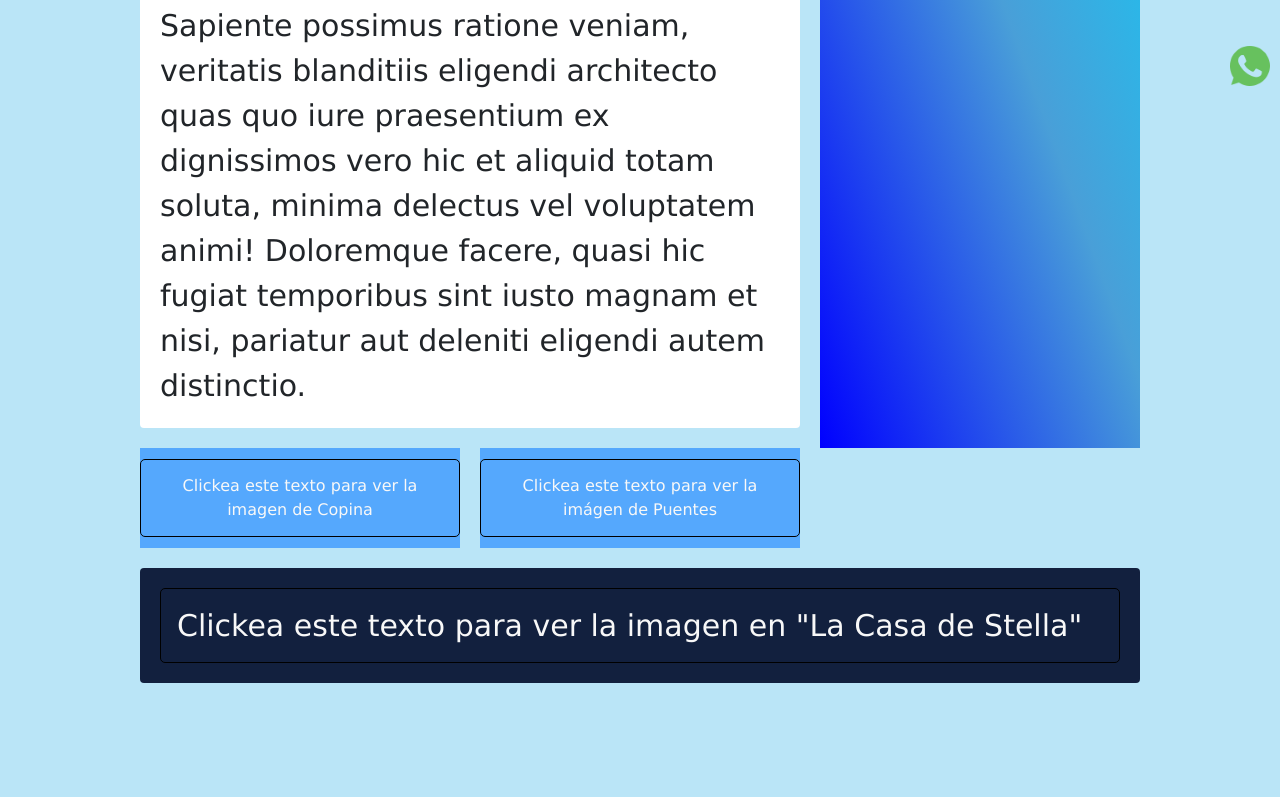
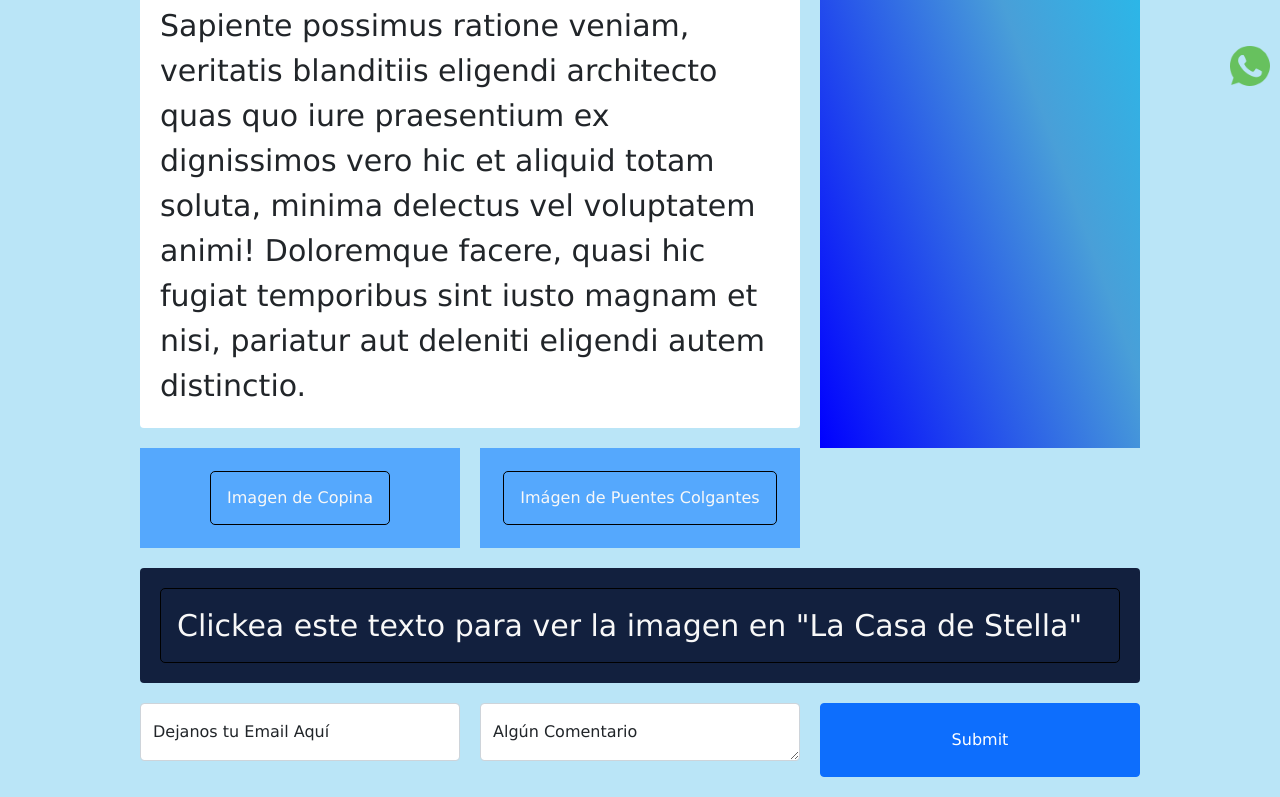
Before and after one commit to JuanchoRivas/Motoviajeros---Rivas, a plain HTML site: page paginas/contacto.html in a window 1280 px wide. Shown: the part 704-1501 px from the top of the page. Before the commit the page ends 1407 px from the top, so only its background shows below. Drawn offline with nearby package versions, Linux system fonts and the light colour scheme.

Commit message:
Modificaciones a contacto

```diff
--- a/paginas/contacto.html
+++ b/paginas/contacto.html
@@ -37,14 +37,23 @@
             </aside>
             <div class="widget-1">
                 <ul>
-                    <li><a href="/img/img2.jpg">Clickea este texto para ver la imagen de Copina</a></li>
+                    <li><a href="/img/img2.jpg">Imagen de Copina</a></li>
                 </ul>
             </div>
             <div class="widget-2">
                 <ul>
-                    <li><a href="/img/img1.jpg">Clickea este texto para ver la imágen de Puentes</a></li>
+                    <li><a href="/img/img1.jpg">Imágen de Puentes Colgantes</a></li>
                 </ul>
             </div>
+            <div class="form-floating mb-3">
+                <input type="email" class="form-control" id="floatingInput" placeholder="name@example.com">
+                <label for="floatingInput">Dejanos tu Email Aquí</label>
+              </div>
+              <div class="form-floating">
+                <textarea class="form-control" placeholder="Leave a comment here" id="floatingTextarea"></textarea>
+                <label for="floatingTextarea">Algún Comentario</label>
+              </div>
+              <input class="btn btn-primary" type="submit" value="Submit">
             <!--Footer-->
             <footer class="footer">
                 <ul>
```
